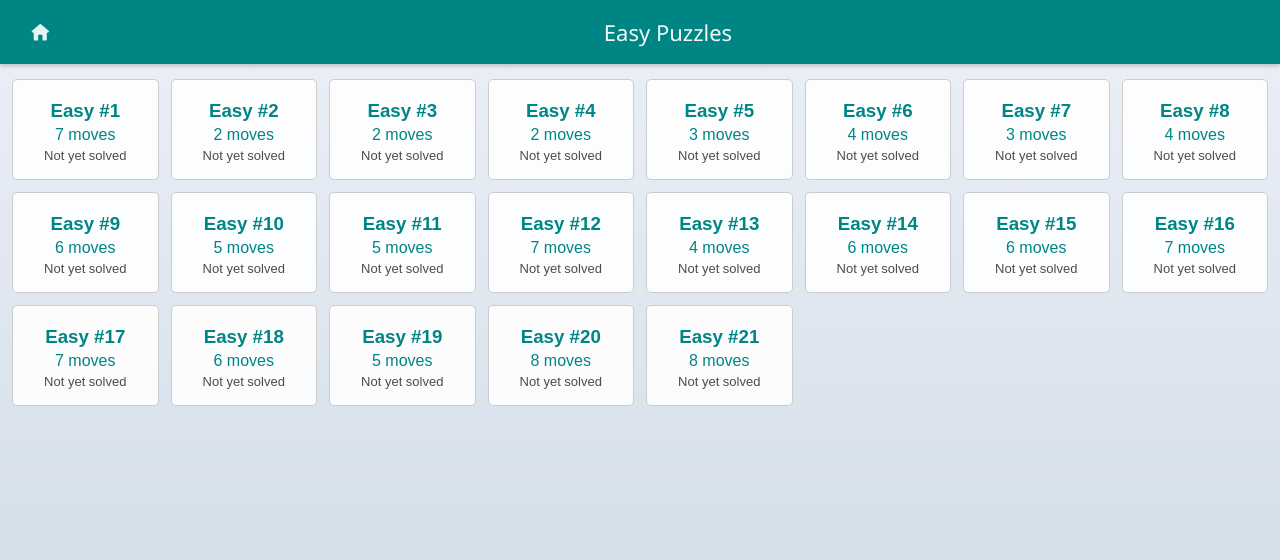
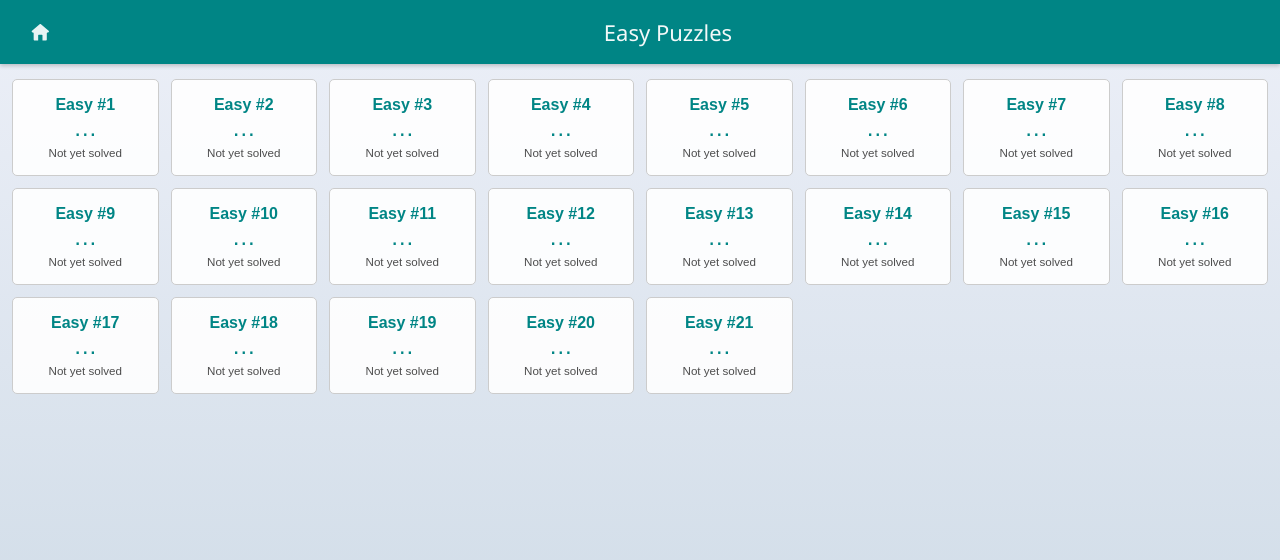
Before and after one commit to peterolson/Make-The-Cows-Come-Home, a SvelteKit app: page /easy in a window 1280 px wide. Shown: the top 560 px of the page. Built offline with nearby package versions, Linux system fonts and the light colour scheme.

Commit message:
star ratings from local storage

```diff
--- a/src/lib/puzzle/Puzzle.svelte
+++ b/src/lib/puzzle/Puzzle.svelte
@@ -50,6 +50,9 @@
 					hiddenSpaces = [...hiddenSpaces, destination];
 				}
 				clearSelection();
+				if (board.isSolved()) {
+					localStorage.setItem(puzzleString, moveStack.length.toString());
+				}
 				board = board;
 				moveStack = [...moveStack, board.serialize()];
 				lastDestination = destination;
--- a/src/routes/[difficulty]/+page.svelte
+++ b/src/routes/[difficulty]/+page.svelte
@@ -4,6 +4,30 @@
 	import type { PageData } from './$types';
 
 	export let data: PageData;
+
+	function getStarType(puzzleString: string) {
+		const bestMoves = +puzzleString.split('~')[0];
+		const userMoves =
+			typeof localStorage !== 'undefined' ? localStorage.getItem(puzzleString) || 0 : 0;
+		let starType = 'empty';
+		let starText = '';
+		if (userMoves <= bestMoves) {
+			starType = 'gold';
+			starText = '★★★';
+		} else if (userMoves <= (bestMoves * 6) / 5 || userMoves === bestMoves + 1) {
+			starType = 'silver';
+			starText = '★★';
+		} else if (userMoves > bestMoves) {
+			starType = 'bronze';
+			starText = '★';
+		}
+		return {
+			bestMoves,
+			userMoves,
+			starType,
+			starText
+		};
+	}
 </script>
 
 <svelte:head>
@@ -20,11 +44,24 @@
 
 <div class="grid">
 	{#each data.puzzleList as puzzle, i}
+		{@const { bestMoves, userMoves, starType, starText } = getStarType(puzzle.board)}
 		<a href="/{data.key}/{puzzle.board}">
 			<div>
 				<h3>{data.prefix}{i + 1}</h3>
-				{puzzle.board.split('~')[0]} moves
-				<div class="description">Not yet solved</div>
+				{#if userMoves}
+					<div
+						class="star"
+						class:gold={starType === 'gold'}
+						class:silver={starType === 'silver'}
+						class:bronze={starType === 'bronze'}
+					>
+						{starText}
+					</div>
+					<div class="description">Solved in {userMoves} moves</div>
+				{:else}
+					<div class="star">…</div>
+					<div class="description">Not yet solved</div>
+				{/if}
 			</div>
 		</a>
 	{/each}
@@ -46,6 +83,7 @@
 		background-color: rgba(255, 255, 255, 0.9);
 		text-align: center;
 		text-decoration: none;
+		font-size: small;
 	}
 
 	.grid > a:hover {
@@ -53,12 +91,26 @@
 	}
 
 	h3 {
-		margin: 4px;
+		margin: 0;
+		font-size: medium;
 	}
 
 	.description {
 		color: rgba(0, 0, 0, 0.7);
 		margin-top: 4px;
-		font-size: small;
+		font-size: 0.725rem;
+	}
+
+	.star {
+		font-size: 1.5rem;
+	}
+	.star.gold {
+		color: #ffd700;
+	}
+	.star.silver {
+		color: #c0c0c0;
+	}
+	.star.bronze {
+		color: #cd7f32;
 	}
 </style>
```
